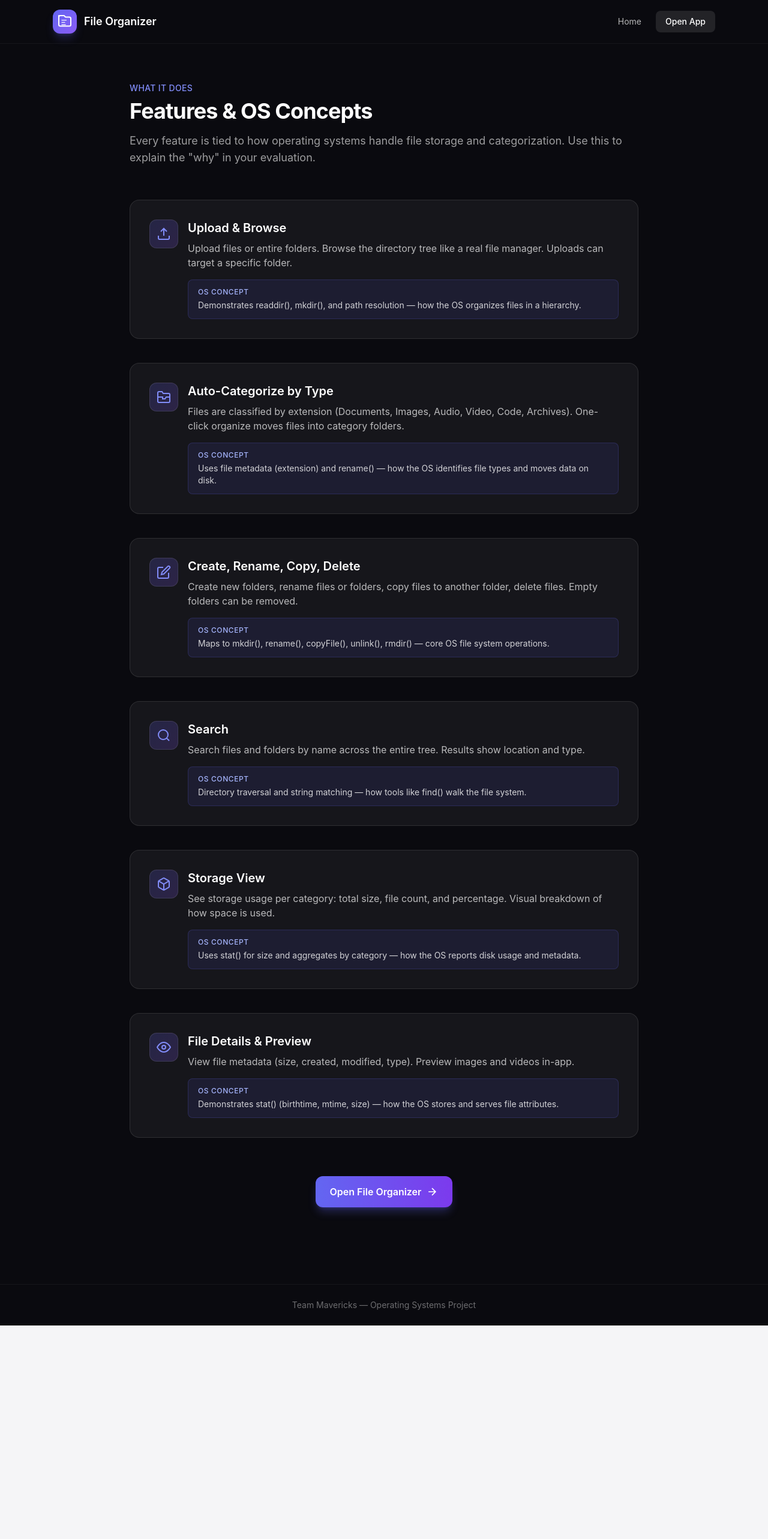
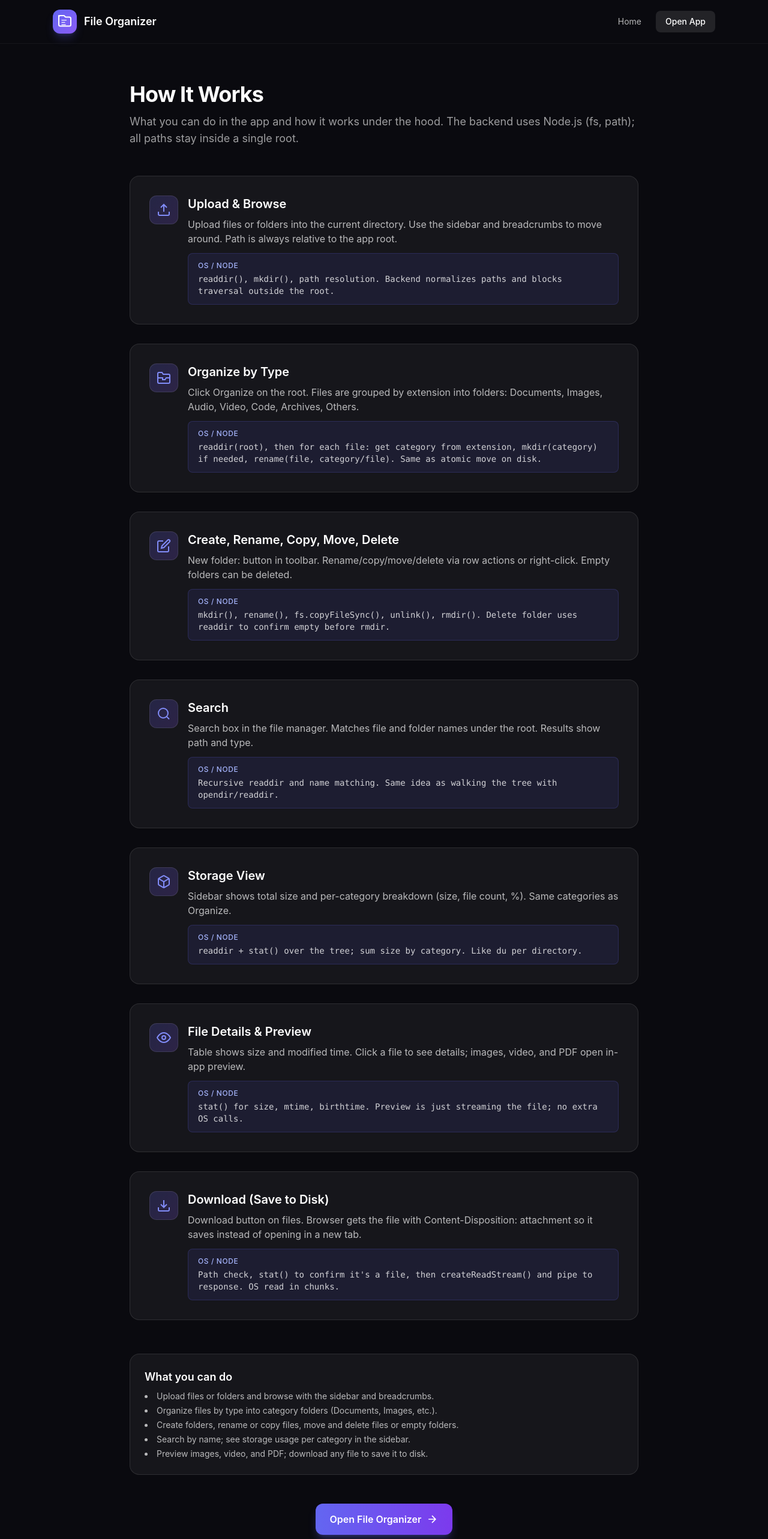
Before and after one commit to Kush172005/OS-File-Organizer, a React (Vite) app in the folder frontend/: page /features in a window 1280 px wide. Shown: the top 2566 px of the page at 60% size. Before the commit the page ends 2210 px from the top, so only its background shows below. Built offline with nearby package versions, Linux system fonts and the light colour scheme.

Commit message:
added report

```diff
--- a/frontend/src/pages/FeaturesPage.jsx
+++ b/frontend/src/pages/FeaturesPage.jsx
@@ -3,8 +3,8 @@ import { Link } from "react-router-dom";
 const FEATURES = [
   {
     title: "Upload & Browse",
-    description: "Upload files or entire folders. Browse the directory tree like a real file manager. Uploads can target a specific folder.",
-    osConcept: "Demonstrates readdir(), mkdir(), and path resolution — how the OS organizes files in a hierarchy.",
+    what: "Upload files or folders into the current directory. Use the sidebar and breadcrumbs to move around. Path is always relative to the app root.",
+    os: "readdir(), mkdir(), path resolution. Backend normalizes paths and blocks traversal outside the root.",
     icon: (
       <svg className="w-6 h-6" viewBox="0 0 24 24" fill="none" stroke="currentColor" strokeWidth="2">
         <path d="M21 15v4a2 2 0 0 1-2 2H5a2 2 0 0 1-2-2v-4" />
@@ -14,9 +14,9 @@ const FEATURES = [
     ),
   },
   {
-    title: "Auto-Categorize by Type",
-    description: "Files are classified by extension (Documents, Images, Audio, Video, Code, Archives). One-click organize moves files into category folders.",
-    osConcept: "Uses file metadata (extension) and rename() — how the OS identifies file types and moves data on disk.",
+    title: "Organize by Type",
+    what: "Click Organize on the root. Files are grouped by extension into folders: Documents, Images, Audio, Video, Code, Archives, Others.",
+    os: "readdir(root), then for each file: get category from extension, mkdir(category) if needed, rename(file, category/file). Same as atomic move on disk.",
     icon: (
       <svg className="w-6 h-6" viewBox="0 0 24 24" fill="none" stroke="currentColor" strokeWidth="2">
         <path d="M22 19a2 2 0 0 1-2 2H4a2 2 0 0 1-2-2V5a2 2 0 0 1 2-2h5l2 3h9a2 2 0 0 1 2 2z" />
@@ -25,9 +25,9 @@ const FEATURES = [
     ),
   },
   {
-    title: "Create, Rename, Copy, Delete",
-    description: "Create new folders, rename files or folders, copy files to another folder, delete files. Empty folders can be removed.",
-    osConcept: "Maps to mkdir(), rename(), copyFile(), unlink(), rmdir() — core OS file system operations.",
+    title: "Create, Rename, Copy, Move, Delete",
+    what: "New folder: button in toolbar. Rename/copy/move/delete via row actions or right-click. Empty folders can be deleted.",
+    os: "mkdir(), rename(), fs.copyFileSync(), unlink(), rmdir(). Delete folder uses readdir to confirm empty before rmdir.",
     icon: (
       <svg className="w-6 h-6" viewBox="0 0 24 24" fill="none" stroke="currentColor" strokeWidth="2">
         <path d="M11 4H4a2 2 0 0 0-2 2v14a2 2 0 0 0 2 2h14a2 2 0 0 0 2-2v-7" />
@@ -37,8 +37,8 @@ const FEATURES = [
   },
   {
     title: "Search",
-    description: "Search files and folders by name across the entire tree. Results show location and type.",
-    osConcept: "Directory traversal and string matching — how tools like find() walk the file system.",
+    what: "Search box in the file manager. Matches file and folder names under the root. Results show path and type.",
+    os: "Recursive readdir and name matching. Same idea as walking the tree with opendir/readdir.",
     icon: (
       <svg className="w-6 h-6" viewBox="0 0 24 24" fill="none" stroke="currentColor" strokeWidth="2">
         <circle cx="11" cy="11" r="8" />
@@ -48,8 +48,8 @@ const FEATURES = [
   },
   {
     title: "Storage View",
-    description: "See storage usage per category: total size, file count, and percentage. Visual breakdown of how space is used.",
-    osConcept: "Uses stat() for size and aggregates by category — how the OS reports disk usage and metadata.",
+    what: "Sidebar shows total size and per-category breakdown (size, file count, %). Same categories as Organize.",
+    os: "readdir + stat() over the tree; sum size by category. Like du per directory.",
     icon: (
       <svg className="w-6 h-6" viewBox="0 0 24 24" fill="none" stroke="currentColor" strokeWidth="2">
         <path d="M21 16V8a2 2 0 0 0-1-1.73l-7-4a2 2 0 0 0-2 0l-7 4A2 2 0 0 0 3 8v8a2 2 0 0 0 1 1.73l7 4a2 2 0 0 0 2 0l7-4A2 2 0 0 0 21 16z" />
@@ -60,12 +60,24 @@ const FEATURES = [
   },
   {
     title: "File Details & Preview",
-    description: "View file metadata (size, created, modified, type). Preview images and videos in-app.",
-    osConcept: "Demonstrates stat() (birthtime, mtime, size) — how the OS stores and serves file attributes.",
+    what: "Table shows size and modified time. Click a file to see details; images, video, and PDF open in-app preview.",
+    os: "stat() for size, mtime, birthtime. Preview is just streaming the file; no extra OS calls.",
     icon: (
       <svg className="w-6 h-6" viewBox="0 0 24 24" fill="none" stroke="currentColor" strokeWidth="2">
         <path d="M1 12s4-8 11-8 11 8 11 8-4 8-11 8-11-8-11-8z" />
         <circle cx="12" cy="12" r="3" />
+      </svg>
+    ),
+  },
+  {
+    title: "Download (Save to Disk)",
+    what: "Download button on files. Browser gets the file with Content-Disposition: attachment so it saves instead of opening in a new tab.",
+    os: "Path check, stat() to confirm it's a file, then createReadStream() and pipe to response. OS read in chunks.",
+    icon: (
+      <svg className="w-6 h-6" viewBox="0 0 24 24" fill="none" stroke="currentColor" strokeWidth="2">
+        <path d="M21 15v4a2 2 0 0 1-2 2H5a2 2 0 0 1-2-2v-4" />
+        <polyline points="7 10 12 15 17 10" />
+        <line x1="12" y1="15" x2="12" y2="3" />
       </svg>
     ),
   },
@@ -88,14 +100,13 @@ export default function FeaturesPage() {
       </header>
 
       <main className="max-w-4xl mx-auto px-6 py-16">
-        <p className="text-indigo-400 font-medium text-sm tracking-wide uppercase mb-2">What it does</p>
-        <h1 className="text-4xl font-bold tracking-tight mb-4">Features & OS Concepts</h1>
-        <p className="text-white/60 text-lg mb-14">
-          Every feature is tied to how operating systems handle file storage and categorization. Use this to explain the "why" in your evaluation.
+        <h1 className="text-4xl font-bold tracking-tight mb-3">How It Works</h1>
+        <p className="text-white/60 text-lg mb-12">
+          What you can do in the app and how it works under the hood. The backend uses Node.js (fs, path); all paths stay inside a single root.
         </p>
 
-        <div className="space-y-10">
-          {FEATURES.map((f, i) => (
+        <div className="space-y-8">
+          {FEATURES.map((f) => (
             <div
               key={f.title}
               className="rounded-2xl border border-white/10 bg-white/5 p-6 md:p-8 hover:bg-white/[0.07] transition-colors"
@@ -106,10 +117,10 @@ export default function FeaturesPage() {
                 </div>
                 <div className="min-w-0 flex-1">
                   <h2 className="text-xl font-semibold text-white mb-2">{f.title}</h2>
-                  <p className="text-white/70 mb-4">{f.description}</p>
+                  <p className="text-white/70 mb-3">{f.what}</p>
                   <div className="rounded-lg bg-indigo-500/10 border border-indigo-500/20 px-4 py-3">
-                    <p className="text-xs font-medium text-indigo-300 uppercase tracking-wider mb-1">OS concept</p>
-                    <p className="text-sm text-white/80">{f.osConcept}</p>
+                    <p className="text-xs font-medium text-indigo-300 uppercase tracking-wider mb-1">OS / Node</p>
+                    <p className="text-sm text-white/80 font-mono">{f.os}</p>
                   </div>
                 </div>
               </div>
@@ -117,7 +128,18 @@ export default function FeaturesPage() {
           ))}
         </div>
 
-        <div className="mt-16 text-center">
+        <div className="mt-14 p-6 rounded-2xl border border-white/10 bg-white/5">
+          <h2 className="text-lg font-semibold text-white mb-2">What you can do</h2>
+          <ul className="text-sm text-white/70 space-y-1 list-disc list-inside">
+            <li>Upload files or folders and browse with the sidebar and breadcrumbs.</li>
+            <li>Organize files by type into category folders (Documents, Images, etc.).</li>
+            <li>Create folders, rename or copy files, move and delete files or empty folders.</li>
+            <li>Search by name; see storage usage per category in the sidebar.</li>
+            <li>Preview images, video, and PDF; download any file to save it to disk.</li>
+          </ul>
+        </div>
+
+        <div className="mt-12 text-center">
           <Link
             to="/app"
             className="inline-flex items-center gap-2 px-6 py-3.5 rounded-xl bg-gradient-to-r from-indigo-500 to-violet-600 text-white font-semibold shadow-lg shadow-indigo-500/30 hover:shadow-indigo-500/40 transition-all"
```
Also changed, not shown: 2 other files (tests, documents, lock files or other folders).
